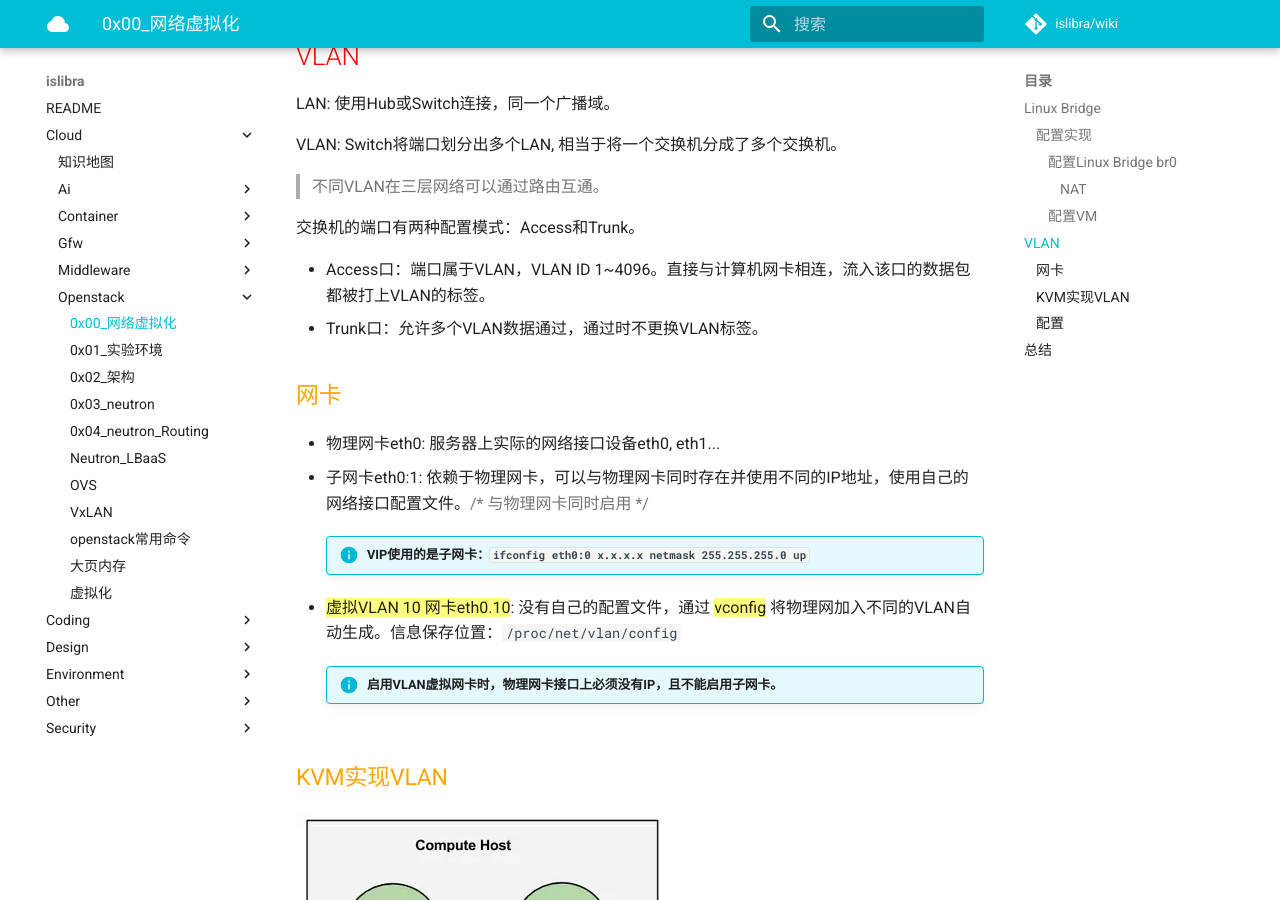
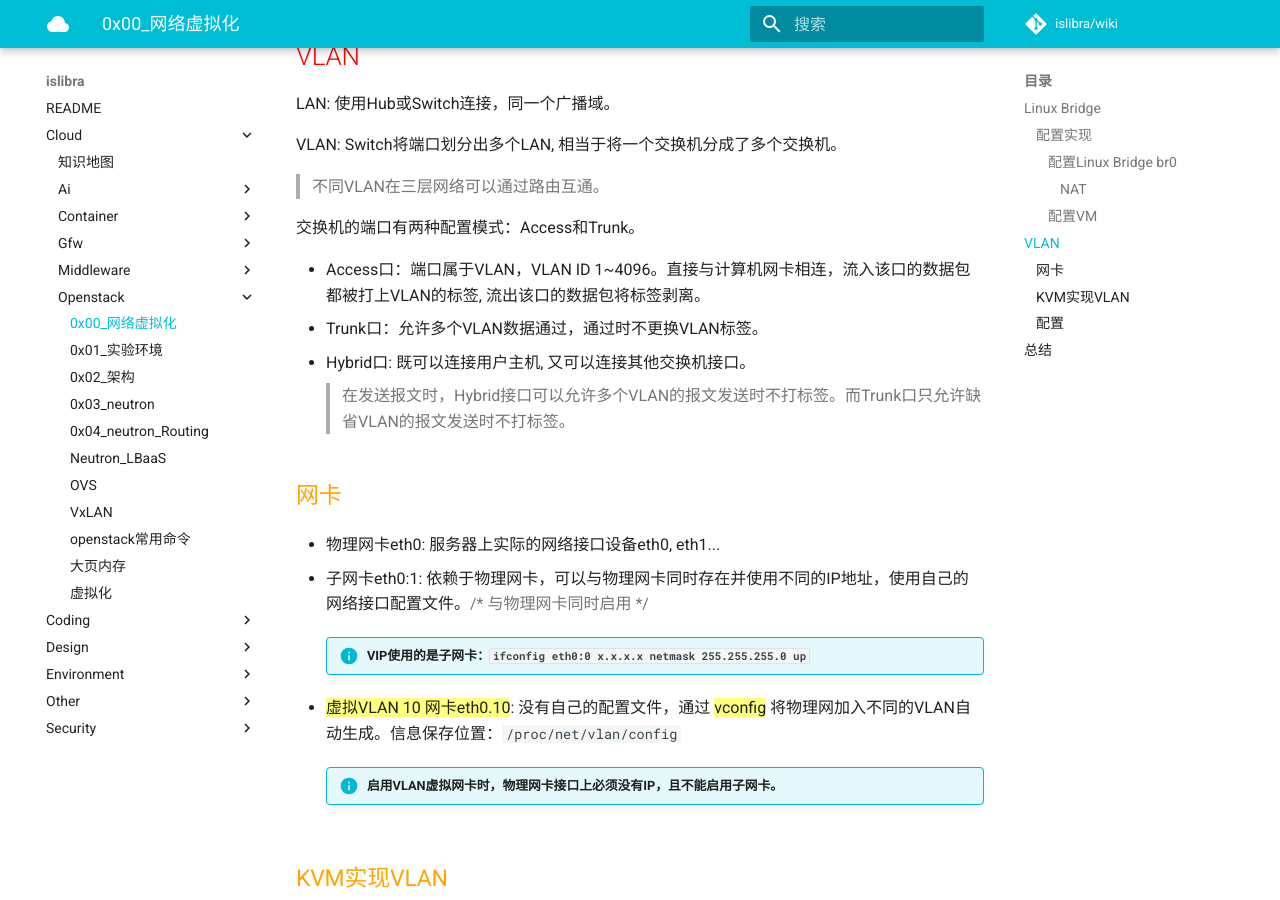
Before and after one commit to islibra/wiki, an MkDocs documentation site: the page built from docs/cloud/openstack/0x00_网络虚拟化.md, in a window 1280 px wide and 900 px high, scrolled down 1981 px. Built offline with MkDocs 1.6.1 and Material for MkDocs 9.7.7, drawn with Linux system fonts in a browser that asks for light colours; comment, search, counter and statistics services are not loaded.

Commit message:
Update 0x00_网络虚拟化.md

```diff
--- a/docs/cloud/openstack/0x00_网络虚拟化.md
+++ b/docs/cloud/openstack/0x00_网络虚拟化.md
@@ -73,8 +73,11 @@ VLAN: Switch将端口划分出多个LAN, 相当于将一个交换机分成了多
 
 交换机的端口有两种配置模式：Access和Trunk。
 
-- Access口：端口属于VLAN，VLAN ID 1~4096。直接与计算机网卡相连，流入该口的数据包都被打上VLAN的标签。
+- Access口：端口属于VLAN，VLAN ID 1~4096。直接与计算机网卡相连，流入该口的数据包都被打上VLAN的标签, 流出该口的数据包将标签剥离。
 - Trunk口：允许多个VLAN数据通过，通过时不更换VLAN标签。
+- Hybrid口: 既可以连接用户主机, 又可以连接其他交换机接口。
+
+    > 在发送报文时，Hybrid接口可以允许多个VLAN的报文发送时不打标签。而Trunk口只允许缺省VLAN的报文发送时不打标签。
 
 ### 网卡
 
```
